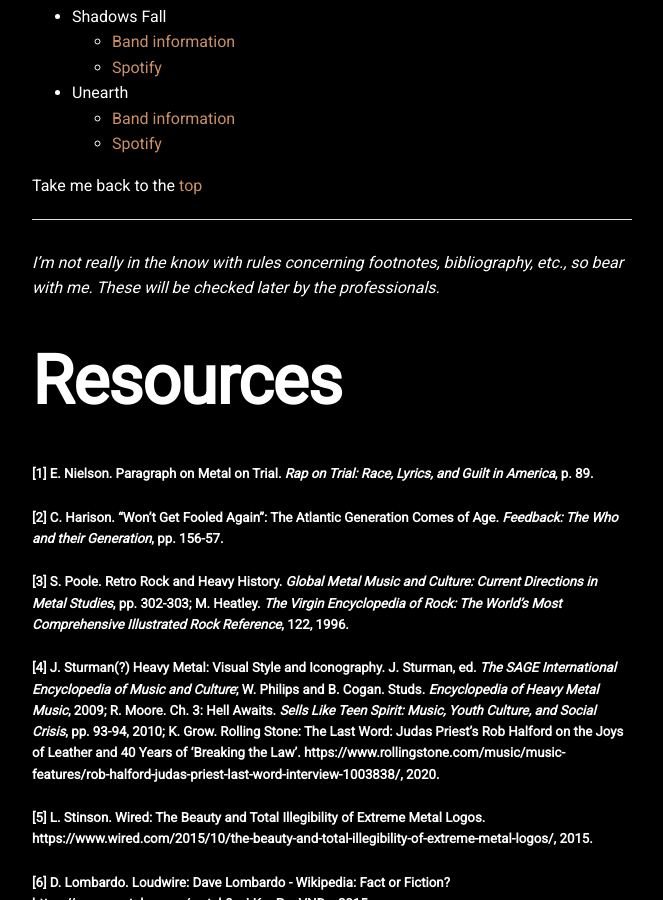
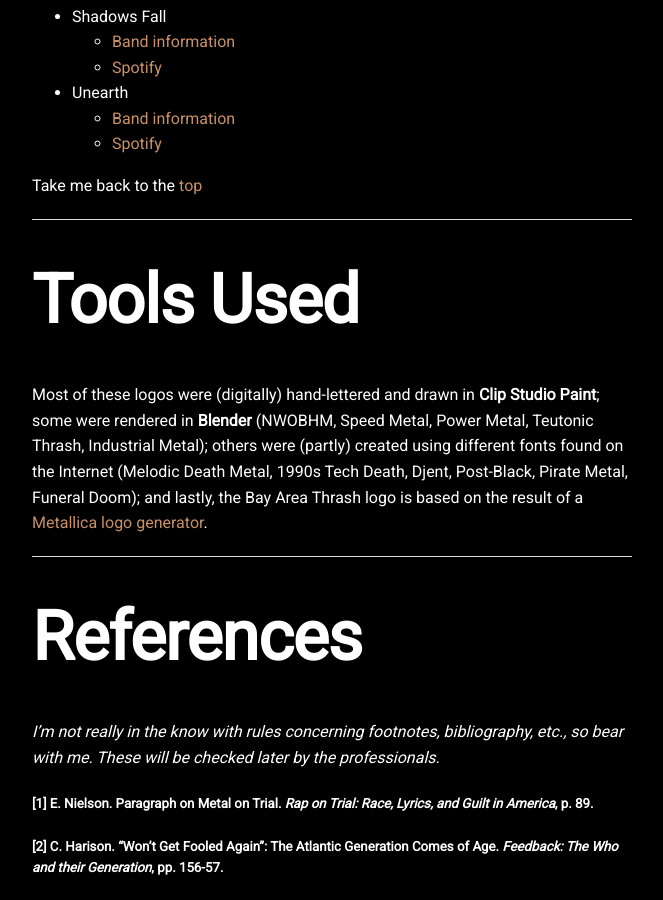
Before and after one commit to Noeska/illegiblesemantics, a Jekyll site: the page built from projects/proj-2.md, in a window 1280 px wide and 900 px high, scrolled down 53091 px. Shown: the whole window, without its empty margins (308-971 px from the left). Built offline with Jekyll 4.4.1, drawn with Linux system fonts in a browser that asks for light colours; nearby versions of some CDN libraries.

Commit message:
Update proj-2.md

```diff
--- a/projects/proj-2.md
+++ b/projects/proj-2.md
@@ -1811,10 +1811,16 @@
 
 ---
 
+# Tools Used
+
+Most of these logos were (digitally) hand-lettered and drawn in **Clip Studio Paint**; some were rendered in **Blender** (NWOBHM, Speed Metal, Power Metal, Teutonic Thrash, Industrial Metal); others were (partly) created using different fonts found on the Internet (Melodic Death Metal, 1990s Tech Death, Djent, Post-Black, Pirate Metal, Funeral Doom); and lastly, the Bay Area Thrash logo is based on the result of a <a href="http://metallica.alwaysdata.net/" target="_blank" rel="noopener"><span>Metallica logo generator</span></a>.
+
+---
+
+# References
+
 *I'm not really in the know with rules concerning footnotes, bibliography, etc., so bear with me. These will be checked later by the professionals.*
 
-
-# Resources
 ##### [1] E. Nielson. Paragraph on Metal on Trial. *Rap on Trial: Race, Lyrics, and Guilt in America*, p. 89.
 ##### [2] C. Harison. "Won't Get Fooled Again": The Atlantic Generation Comes of Age. *Feedback: The Who and their Generation*, pp. 156-57.
 ##### [3] S. Poole. Retro Rock and Heavy History. *Global Metal Music and Culture: Current Directions in Metal Studies*, pp. 302-303; M. Heatley. *The Virgin Encyclopedia of Rock: The World's Most Comprehensive Illustrated Rock Reference*, 122, 1996.
```
